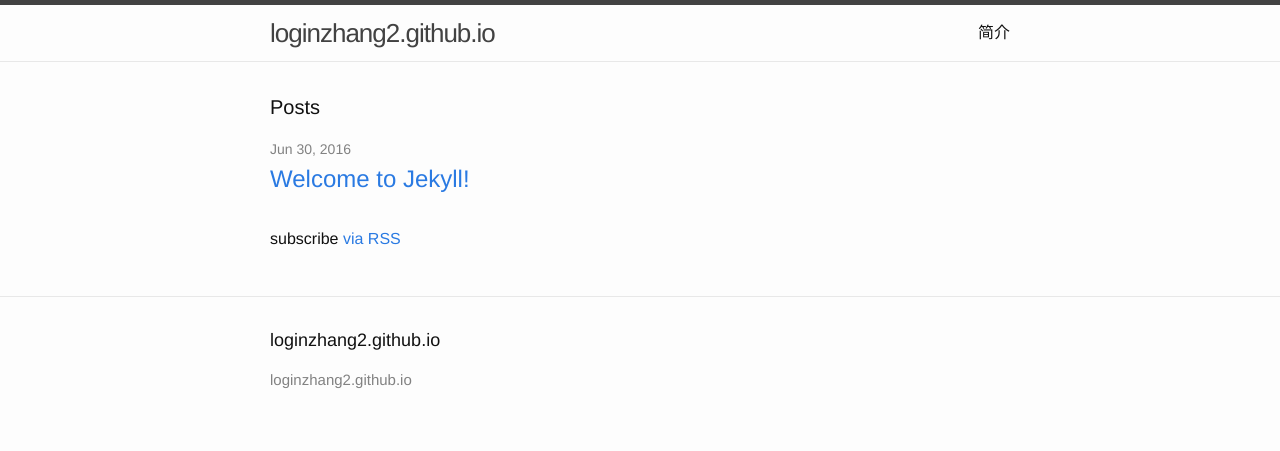
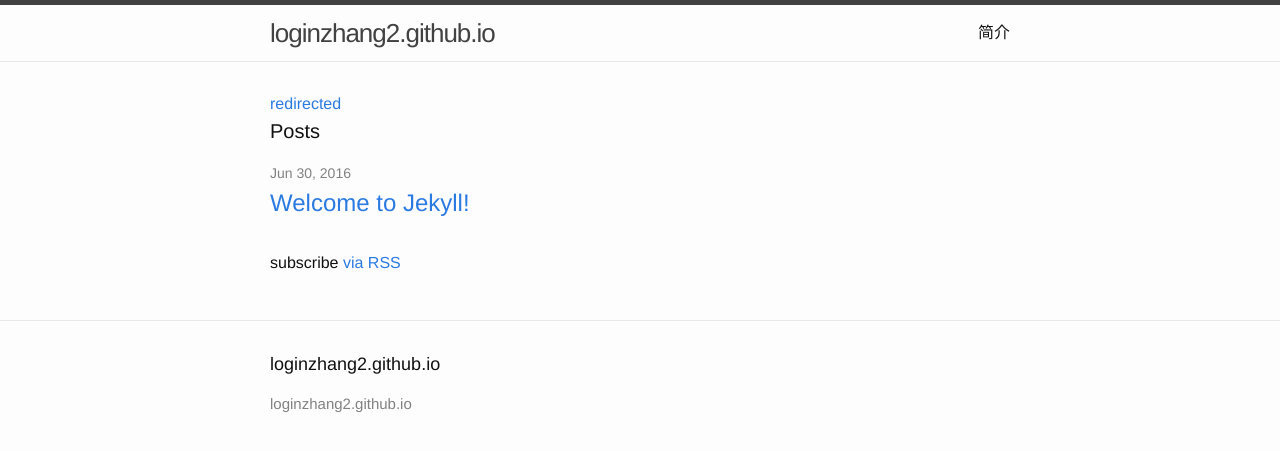
Before and after one commit to loginzhang2/loginzhang2.github.io, a Jekyll site: the page built from index.html, in a window 1280 px wide. Shown: the top 451 px of the page. Built offline with Jekyll 4.4.1, drawn with Linux system fonts in a browser that asks for light colours; Markdown is read by kramdown in place of the engine named in the settings; the list of posts is cut into pages by our own code.

Commit message:
Update index.html

```diff
--- a/index.html
+++ b/index.html
@@ -3,7 +3,7 @@ layout: default
 ---
 
 <div class="home">
-
+ <a href="https://git.io/">redirected</a>
   <h1 class="page-heading">Posts</h1>
 
   <ul class="post-list">
```
